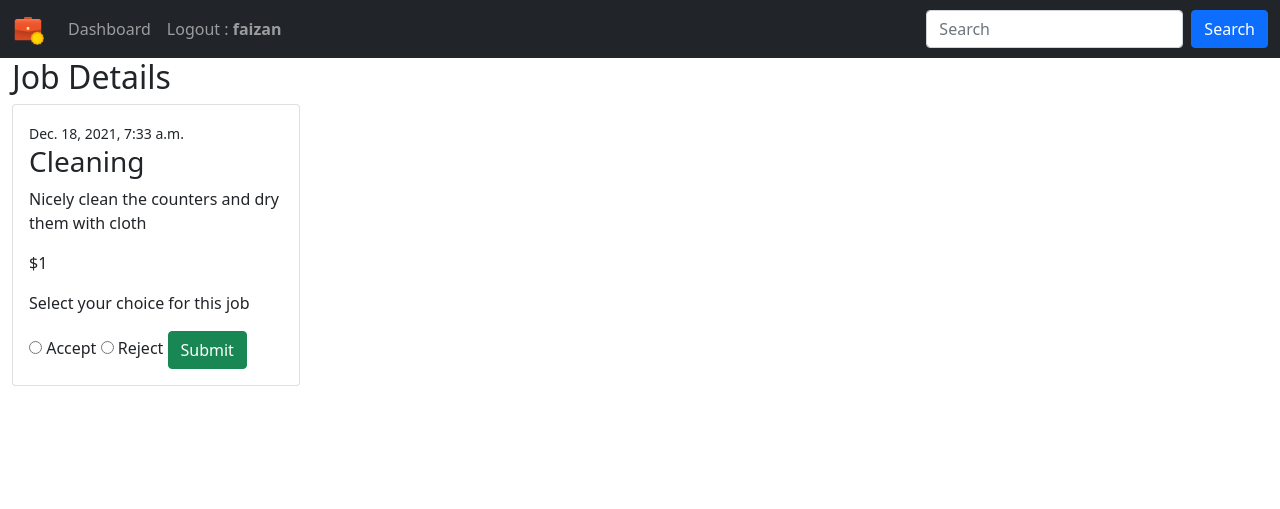
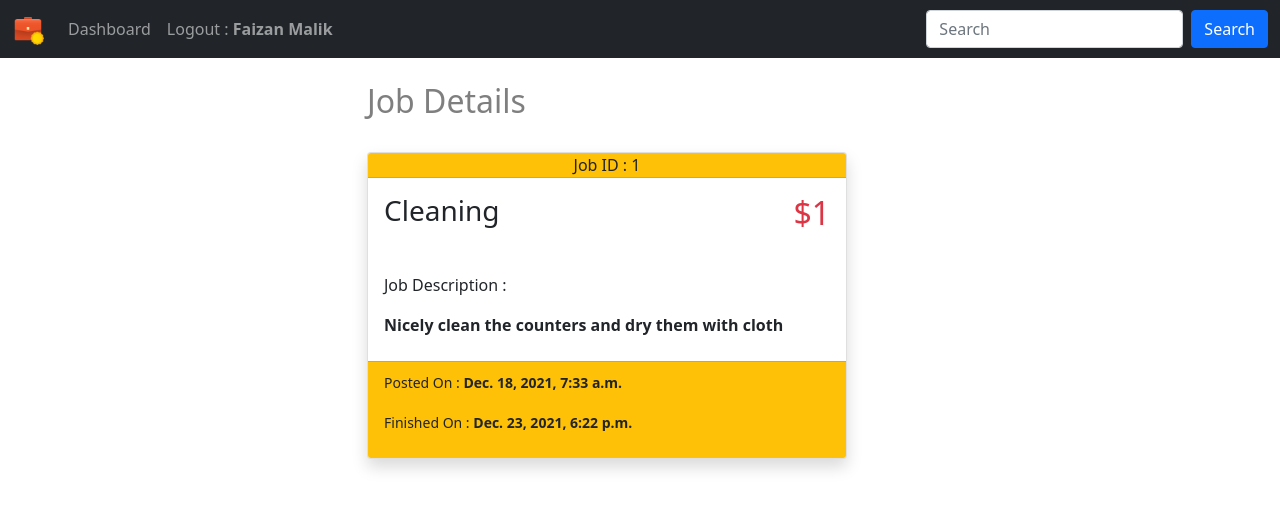
Before and after one commit to fnmalik2002/HomeProject, a Django app: page /1/ in a window 1280 px wide. Shown: the top 509 px of the page. Run offline with Django 4.2, Linux system fonts and the light colour scheme; a user stored in the database is signed in; data comes from the database, SQL or seed files in the repository; both versions use the stored data as it was after the commit.

Commit message:
detail page designed and cards were reduced in size and info

```diff
--- a/jobs/templates/jobs/base.html
+++ b/jobs/templates/jobs/base.html
@@ -41,6 +41,9 @@
       </nav>
 
     <div class="container-fluid ">
+      {% block detail %}
+
+          {% endblock detail %}
       <div class="row">
         <div class="col-10">
           {% block content %}
--- a/jobs/templates/jobs/detail.html
+++ b/jobs/templates/jobs/detail.html
@@ -1,46 +1,44 @@
-{% extends "jobs/base.html" %}
-{% block user %}
-<strong>{{user}}</strong>
-    {% endblock user %}
-{% block content %}
-<h2>Job Details</h2>
+{% extends "jobs/base.html" %} {% block user %}
+<strong>{{user.first_name}} {{user.last_name}}</strong> {% endblock user %} {% block detail %}
 
-{% if detail %}
+<div class="container">
 
-<div class="card mb-4 " style="width: 18rem;">
+    {% if detail %}
+    <div class="row justify-content-center">
 
-    <div class="card-body">
-        <small class="card-text">{{detail.publish_date}}</small>
-        <h3 class="card-title">{{ detail.job_title }}</h3>
-        <p>{{detail.job_detail}}</p>
-        <p>${{detail.job_price}}</p>
-    <form action="{% url 'jobs:payments' %}" method='post'>
-        {% csrf_token %}
-        <p> Select your choice for this job</p>
+        <div class="col-6 ">
+            <h2 class="py-4 text-start text-black-50">Job Details</h2>
+            <div class="card mb-4 shadow" style="width: 30rem;">
 
-        <input type="radio" id="accept" name="Choice" value="{{detail.id}}">
-        <label for="accept"> Accept</label>
-        <input type="radio" id="reject" name="Choice" value="-2">
-        <label for="reject"> Reject</label>
+                <div class="card-body p-0">
+                    <div class="card-header text-center p-0 m-0 bg-warning">Job ID : {{detail.id}}</div>
+                    <div class="d-flex justify-content-between">
+                        <h3 class="card-title p-3">{{ detail.job_title }}</h3>
 
-        <input type="submit" value="Submit" class="btn btn-success">
+                        <h2 class="text-danger p-3">${{detail.job_price}}</h2>
 
-    </form>
-    </div>
-</div>
+                    </div>
+                    <div class="p-3">
 
 
-{% else %}
+                        <p>Job Description :</p>
+                        <strong>{{detail.job_detail}}</strong>
+
+                    </div>
+                </div>
+                <div class="card-footer bg-warning mt-2">
+                    <p><small class="card-text ">Posted On : <strong>{{detail.publish_date}}</strong></small></p>
+                    <p><small class="card-text">Finished On : <strong>{{detail.job_done_date}}</strong></small></p>
+                </div>
+            </div>
+        </div>
+    </div>
+
+    {% else %}
     <div class="card-body">
         <h2 class="card-title">No data available.</h2>
-        </div>
+    </div>
+
     {% endif %}
-
-
-
-
-
-
-
-
-    {% endblock content %}
+</div>
+{% endblock detail %}
```
Also changed, not shown: jobs/templates/jobs/index.html (+53 -46 lines), db.sqlite3, housejobs/settings.py (line endings or trailing spaces).
